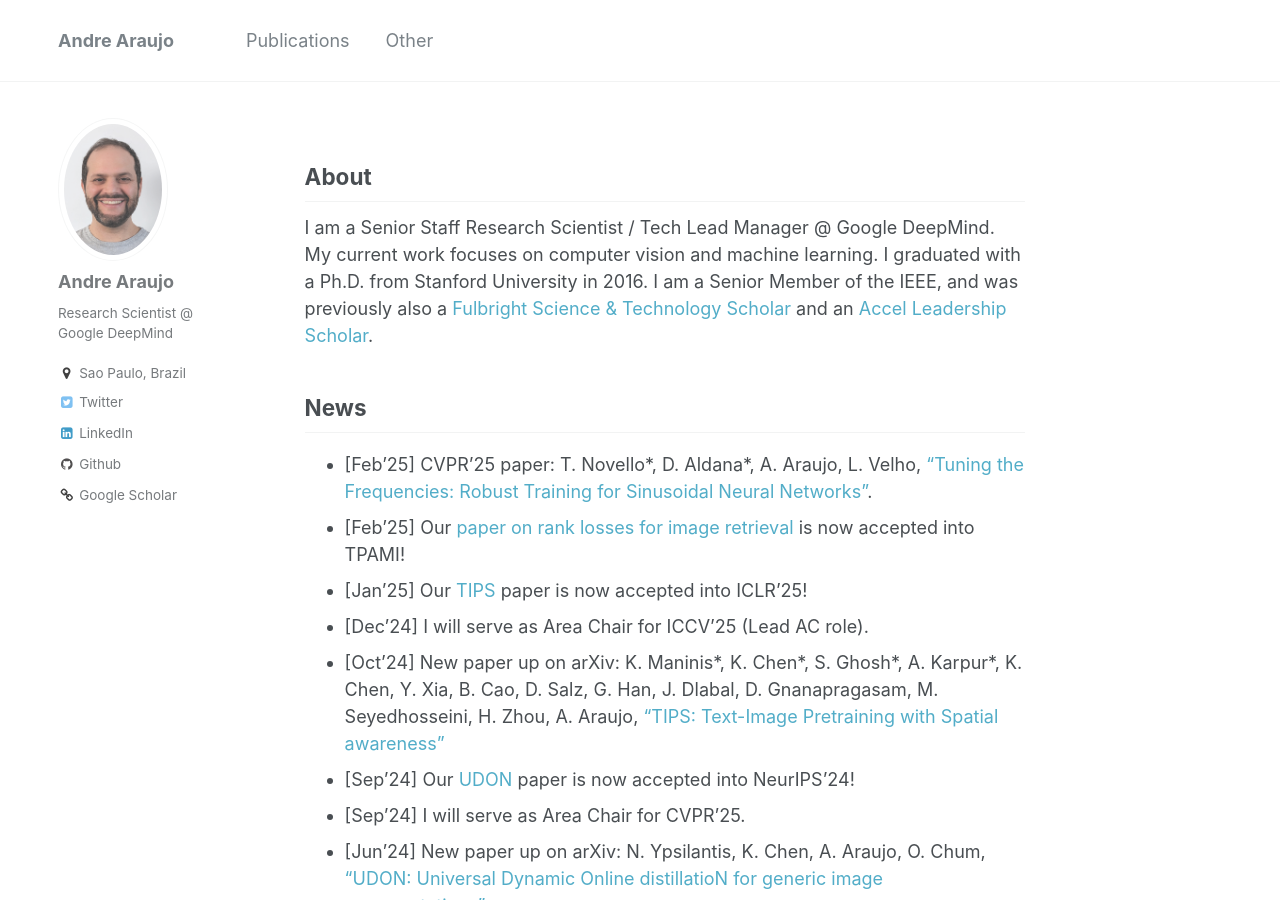
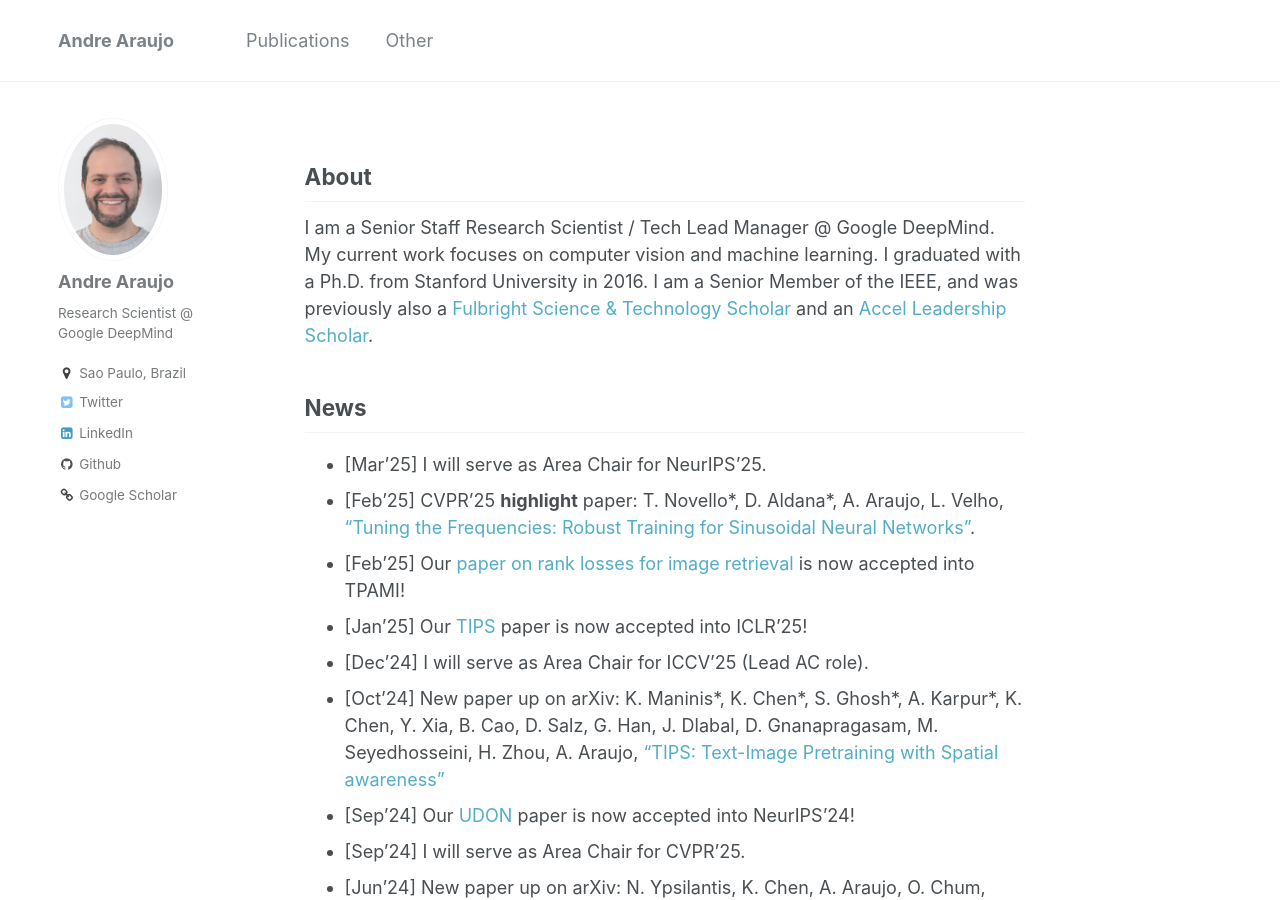
Before and after one commit to andrefaraujo/andrefaraujo.github.io, a Jekyll site: the page built from _pages/about.md, in a window 1280 px wide and 900 px high. Built offline with Jekyll 4.4.1, drawn with Linux system fonts in a browser that asks for light colours.

Commit message:
Add neurips ac and tuner highlight

```diff
--- a/_pages/about.md
+++ b/_pages/about.md
@@ -18,7 +18,8 @@ I am a Senior Member of the IEEE, and was previously also a [Fulbright Science &
 
 ## News
 
-* [Feb'25] CVPR'25 paper: T. Novello\*, D. Aldana\*, A. Araujo, L. Velho, ["Tuning the Frequencies: Robust Training for Sinusoidal Neural Networks"](https://arxiv.org/abs/2407.21121).
+* [Mar'25] I will serve as Area Chair for NeurIPS'25.
+* [Feb'25] CVPR'25 **highlight** paper: T. Novello\*, D. Aldana\*, A. Araujo, L. Velho, ["Tuning the Frequencies: Robust Training for Sinusoidal Neural Networks"](https://arxiv.org/abs/2407.21121).
 * [Feb'25] Our [paper on rank losses for image retrieval](https://arxiv.org/abs/2309.08250) is now accepted into TPAMI!
 * [Jan'25] Our [TIPS](https://arxiv.org/abs/2410.16512) paper is now accepted into ICLR'25!
 * [Dec'24] I will serve as Area Chair for ICCV'25 (Lead AC role).
```
Also changed, not shown: _pages/other.md (+1 -1 lines).
